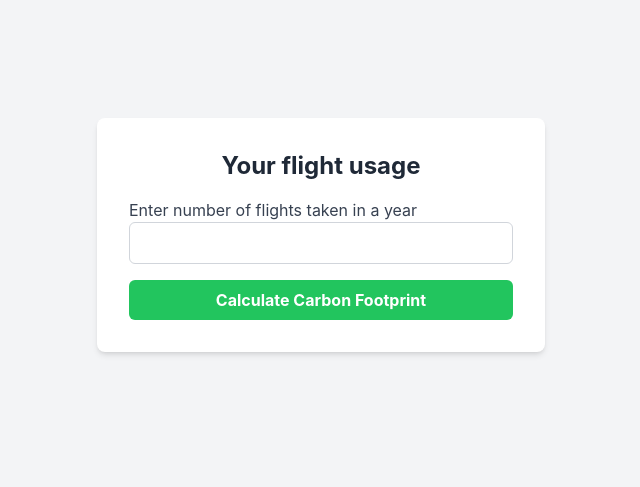
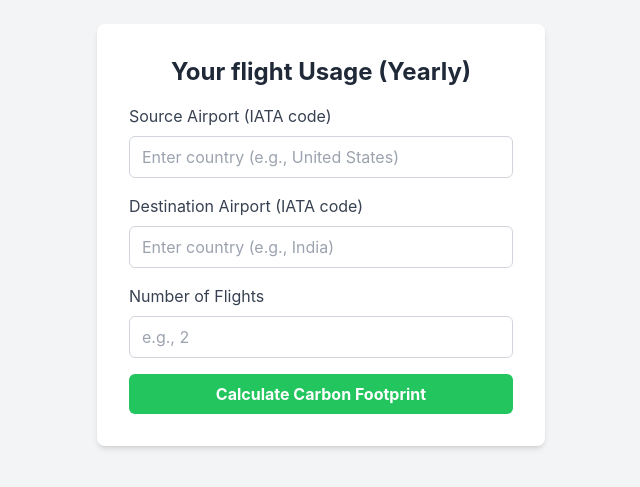
Before and after one commit to Amisha-100/terratrace, a React (Create React App) app: page /flight-usage in a window 1280 px wide. Shown: the part 165-652 px from the top of the page, without its empty margins (319-959 px from the left). Built offline with nearby package versions, Linux system fonts and the light colour scheme; no server answers.

Commit message:
add: yearly header

```diff
--- a/src/ElectricityUsageForm.js
+++ b/src/ElectricityUsageForm.js
@@ -138,7 +138,7 @@ function ElectricityUsageForm() {
     <div className="flex flex-col items-center justify-center min-h-screen bg-gray-100">
       <div className="bg-white p-8 rounded-lg shadow-md w-full max-w-md">
         <h2 className="text-2xl font-bold mb-4 text-center text-gray-800 font-sora">
-          Your electricity usage
+          Your electricity Usage (Yearly)
         </h2>
 
         <form onSubmit={handleSubmit} className="flex flex-col">
--- a/src/FlightUsageForm.js
+++ b/src/FlightUsageForm.js
@@ -2,8 +2,58 @@ import React, { useState } from 'react';
 import { useLocation } from 'react-router-dom';
 import { useNavigate } from 'react-router-dom';
 
+const COUNTRY_TO_AIRPORT = {
+  'united states': 'JFK',
+  'india': 'DEL',
+  'united kingdom': 'LHR',
+  'china': 'PEK',
+  'japan': 'HND',
+  'australia': 'SYD',
+  'canada': 'YYZ',
+  'germany': 'FRA',
+  'france': 'CDG',
+  'italy': 'FCO',
+  'south korea': 'ICN',
+  'brazil': 'GRU',
+  'mexico': 'MEX',
+  'spain': 'MAD',
+  'russia': 'SVO',
+  'netherlands': 'AMS',
+  'singapore': 'SIN',
+  'thailand': 'BKK',
+  'malaysia': 'KUL',
+  'indonesia': 'CGK',
+  'philippines': 'MNL',
+  'vietnam': 'SGN',
+  'south africa': 'JNB',
+  'nigeria': 'LOS',
+  'egypt': 'CAI',
+  'morocco': 'CMN',
+  'algeria': 'ALG',
+  'kenya': 'NBO',
+  'ethiopia': 'ADD',
+  'argentina': 'EZE',
+  'chile': 'SCL',
+  'colombia': 'BOG',
+  'peru': 'LIM',
+  'venezuela': 'CCS',
+  'turkey': 'IST',
+  'israel': 'TLV',
+  'saudi arabia': 'JED',
+  'united arab emirates': 'DXB',
+  'qatar': 'DOH',
+  'oman': 'MCT'
+};
+
+const getAirportCode = (country) => {
+  const normalizedCountry = country.trim().toLowerCase();
+  return COUNTRY_TO_AIRPORT[normalizedCountry] || '';
+};
+
 function FlightUsageForm() {
   const [flightPassenger, setFlightPassenger] = useState('');
+  const [sourceAirport, setSourceAirport] = useState('');
+  const [destinationAirport, setDestinationAirport] = useState('');
   const [flightCarbonFootprint, setFlightCarbonFootprint] = useState(null);
   const location = useLocation();
   const navigate = useNavigate();
@@ -16,8 +66,8 @@ function FlightUsageForm() {
         type: "flight",
         passengers: parseInt(flightPassenger),
         legs: [
-            { departure_airport: "bom", destination_airport: "cok" },
-            { departure_airport: "cok", destination_airport: "bom" }
+            { departure_airport: sourceAirport.toLowerCase(), destination_airport: destinationAirport.toLowerCase() },
+            { departure_airport: destinationAirport.toLowerCase(), destination_airport: sourceAirport.toLowerCase() }
         ]
     };
 
@@ -62,17 +112,48 @@ function FlightUsageForm() {
     <div className="flex flex-col items-center justify-center min-h-screen bg-gray-100">
       <div className="bg-white p-8 rounded-lg shadow-md w-full max-w-md">
         <h2 className="text-2xl font-bold mb-4 text-center text-gray-800 font-sora">
-          Your flight usage
+          Your flight Usage (Yearly)
         </h2>
 
         <form onSubmit={handleSubmit} className="flex flex-col">
           <div className="mb-4">
-            <label htmlFor="passengers" className="block text-gray-700 font-sora">
-              Enter number of flights taken in a year
+            <label htmlFor="source" className="block text-gray-700 font-sora mb-2">
+              Source Airport (IATA code)
+            </label>
+            <input
+              type="text"
+              id="source"
+              placeholder="Enter country (e.g., United States)"
+              value={sourceAirport}
+              onChange={(e) => {
+                const code = getAirportCode(e.target.value);
+                setSourceAirport(code || e.target.value);
+              }}
+              className="w-full border border-gray-300 rounded-md px-3 py-2 focus:outline-none focus:ring-2 focus:ring-green-500 mb-4"
+            />
+
+            <label htmlFor="destination" className="block text-gray-700 font-sora mb-2">
+              Destination Airport (IATA code)
+            </label>
+            <input
+              type="text"
+              id="destination"
+              placeholder="Enter country (e.g., India)"
+              value={destinationAirport}
+              onChange={(e) => {
+                const code = getAirportCode(e.target.value);
+                setDestinationAirport(code || e.target.value);
+              }}
+              className="w-full border border-gray-300 rounded-md px-3 py-2 focus:outline-none focus:ring-2 focus:ring-green-500 mb-4"
+            />
+
+            <label htmlFor="passengers" className="block text-gray-700 font-sora mb-2">
+              Number of Flights
             </label>
             <input
               type="number"
               id="passengers"
+              placeholder="e.g., 2"
               value={flightPassenger}
               onChange={(e) => setFlightPassenger(e.target.value)}
               className="w-full border border-gray-300 rounded-md px-3 py-2 focus:outline-none focus:ring-2 focus:ring-green-500"
--- a/src/VehicleUsageForm.js
+++ b/src/VehicleUsageForm.js
@@ -59,7 +59,7 @@ function VehicleUsageForm() {
         <div className="flex flex-col items-center justify-center min-h-screen bg-gray-100">
             <div className="bg-white p-8 rounded-lg shadow-md w-full max-w-md">
                 <h2 className="text-2xl font-bold mb-4 text-center text-gray-800 font-sora">
-                    Vehicle Usage
+                    Vehicle Usage (Yearly)
                 </h2>
         <form onSubmit={handleSubmit} className="flex flex-col mb-4">
         <div className="mb-4">
```
